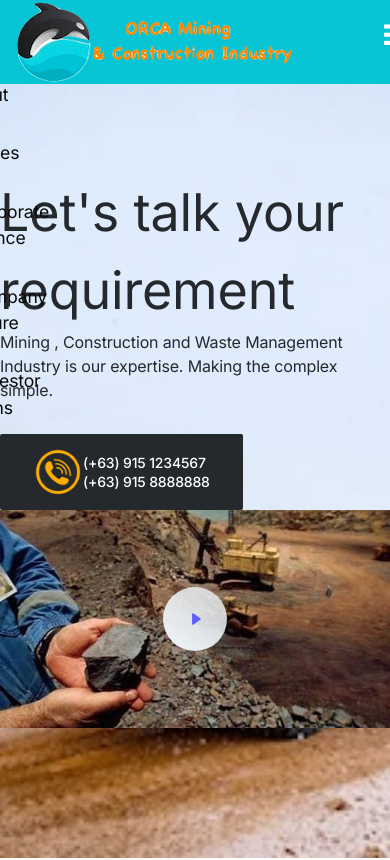
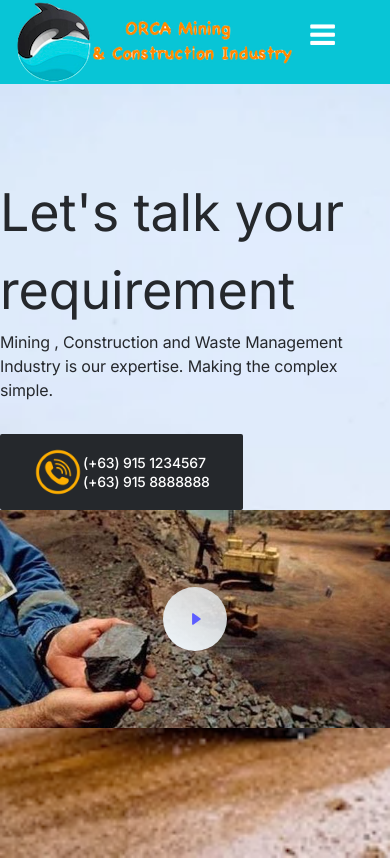
Before and after one commit to JohnOGama/testmining, a Next.js app: page / in a window 390 px wide. Shown: the top 860 px of the page. Built offline with nearby package versions, Linux system fonts and the light colour scheme.

Commit message:
0922 412PM

```diff
--- a/components/navitem/Navbar.css
+++ b/components/navitem/Navbar.css
@@ -68,7 +68,7 @@
     height: 350px;
     position: relative;
     top: 220px;
-    left: -200%;
+    left: -350%;
     opacity: 1;
     transition: all 0.5s ease-out;
 
@@ -103,8 +103,8 @@
     display: block;
     position: absolute;
     top: 0;
-    right: -10;
-    transform: translate(-100%,30%);
+    right: 50;
+    transform: translate(-400%,30%);
     font-size: 1.8rem;
     cursor: pointer;
 
```
